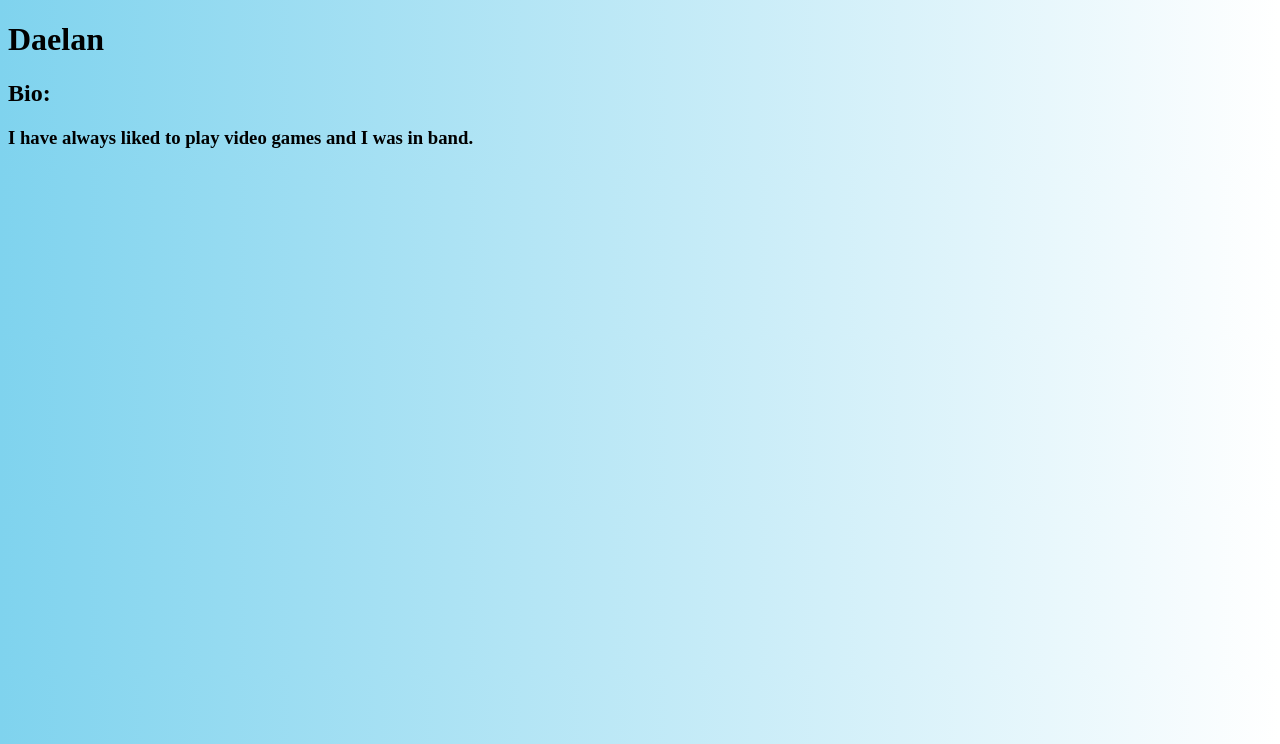
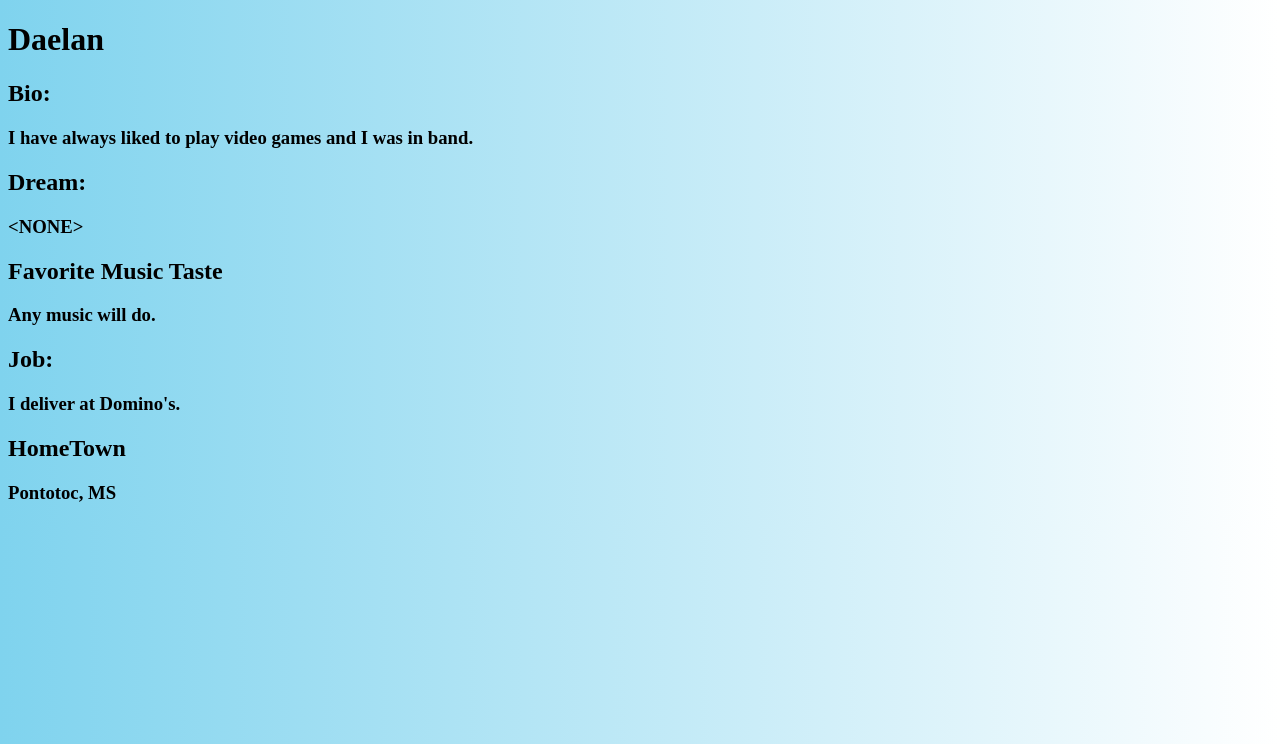
Before and after one commit to wcollins22/Unit_Project, a Django app: page /homepage/Daelan/ in a window 1280 px wide. Shown: the top 744 px of the page. Run offline with Django 3.2, Linux system fonts and the light colour scheme.

Commit message:
Update page.html

```diff
--- a/app/templates/page.html
+++ b/app/templates/page.html
@@ -15,9 +15,17 @@
         <h2>Bio:</h2>
         <h3>{{info.bio}}</h3>
 
-        <h2>
+        <h2>Dream:</h2>
+        <h3>{{info.dream}}</h3>
+
+        <h2>Favorite Music Taste</h2>
+        <h3>{{info.fav_genre}}</h3>
+
+        <h2>Job:</h2>
+        <h3>{{info.job}}</h3>
+
+        <h2>HomeTown</h2>
+        <h3>{{info.hometown}}</h3>
         {% endif %}
       {% endfor %}
-
-
     </body
```
